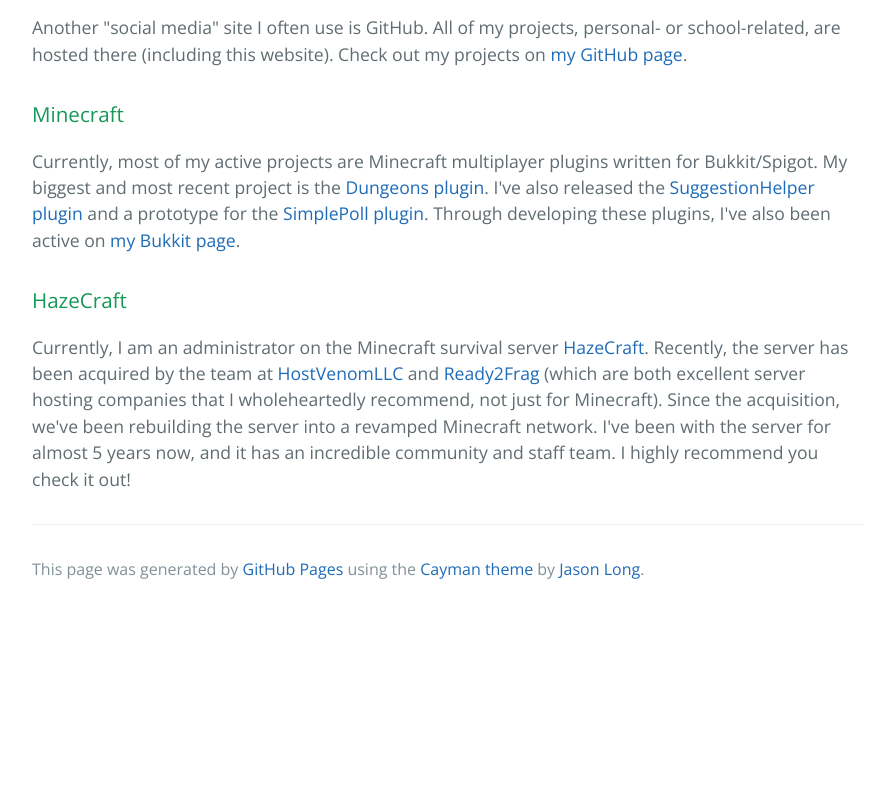
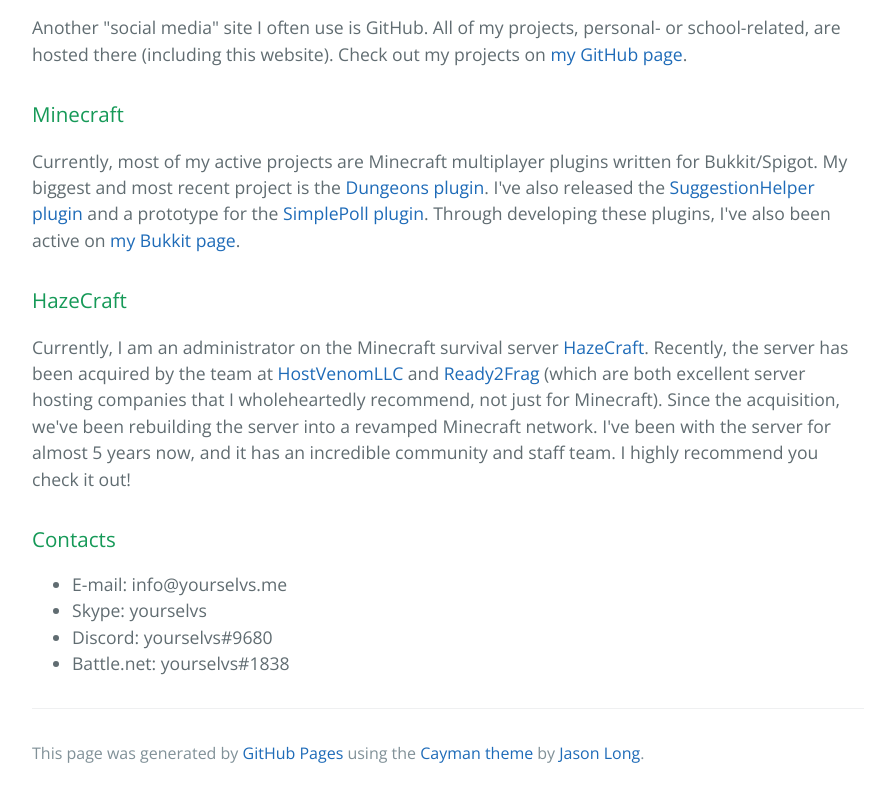
Before and after one commit to yourselvs/yourselvs.github.io, a plain HTML site: page index.html in a window 1280 px wide. Shown: the part 834-1631 px from the top of the page, without its empty margins (192-1087 px from the left). Before the commit the page ends 1447 px from the top, so only its background shows below. Drawn offline with nearby package versions, Linux system fonts and the light colour scheme.

Commit message:
Added contacts

```diff
--- a/index.html
+++ b/index.html
@@ -41,6 +41,16 @@
 
 <p>Currently, I am an administrator on the Minecraft survival server <a id="hazecraft-link" href="hazecaft.net">HazeCraft</a>. Recently, the server has been acquired by the team at <a id="hostvenom-link" href="http://www.hostvenom.com/">HostVenomLLC</a> and <a id="ready2frag-link" href="https://ready2frag.com/">Ready2Frag</a> (which are both excellent server hosting companies that I wholeheartedly recommend, not just for Minecraft). Since the acquisition, we've been rebuilding the server into a revamped Minecraft network. I've been with the server for almost 5 years now, and it has an incredible community and staff team. I highly recommend you check it out!</p>
 
+<h3>
+<a id="contacts" class="anchor" href="#contacts" aria-hidden="true"><span aria-hidden="true" class="octicon octicon-link"></span></a>Contacts</h3>
+<ul>
+  <li>E-mail: info@yourselvs.me</li>
+  <li>Skype: yourselvs</li>
+  <li>Discord: yourselvs#9680</li>
+  <li>Battle.net: yourselvs#1838</li>
+
+</ul>
+
       <footer class="site-footer">
 
         <span class="site-footer-credits">This page was generated by <a href="https://pages.github.com">GitHub Pages</a> using the <a href="https://github.com/jasonlong/cayman-theme">Cayman theme</a> by <a href="https://twitter.com/jasonlong">Jason Long</a>.</span>
```
